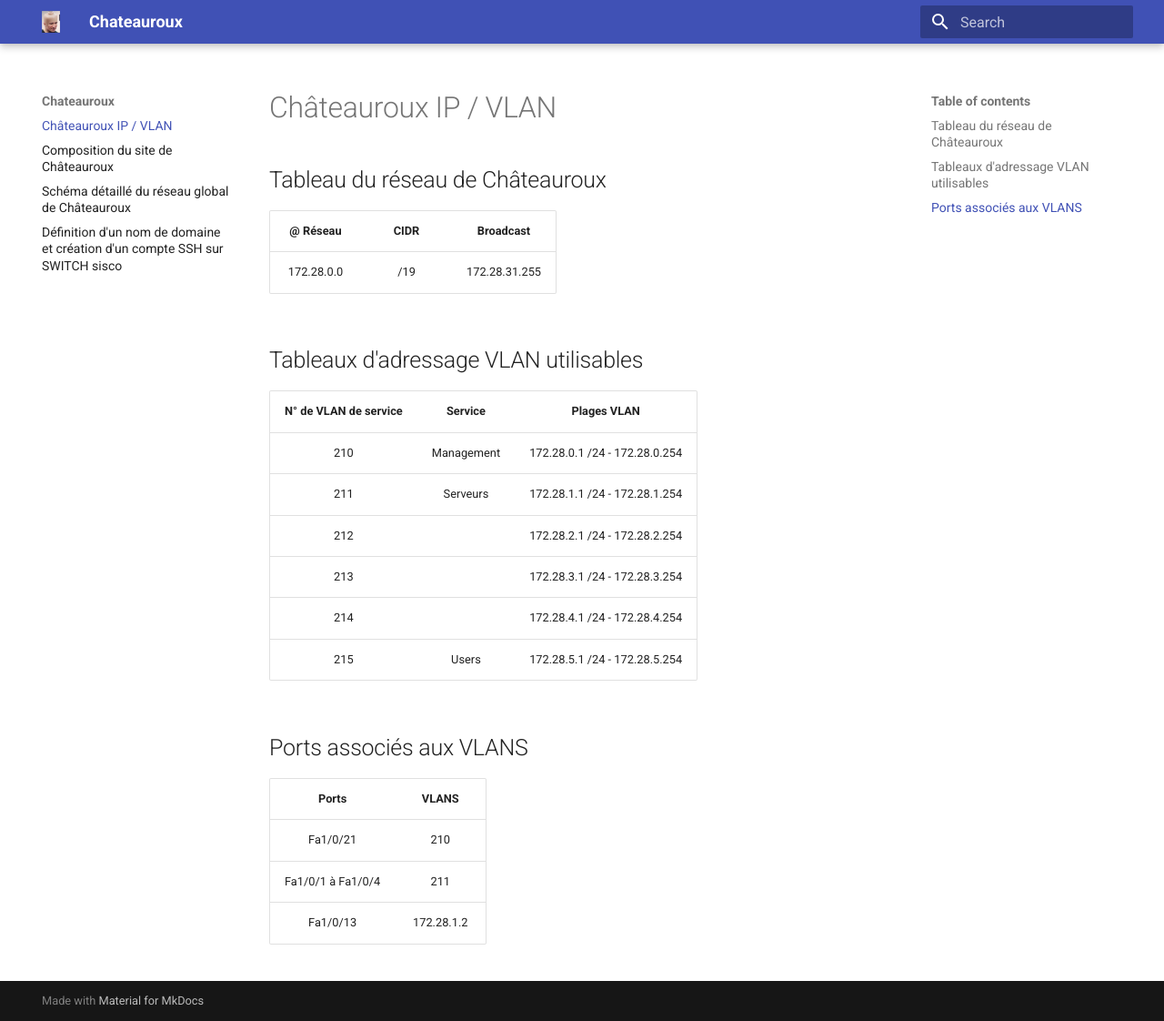
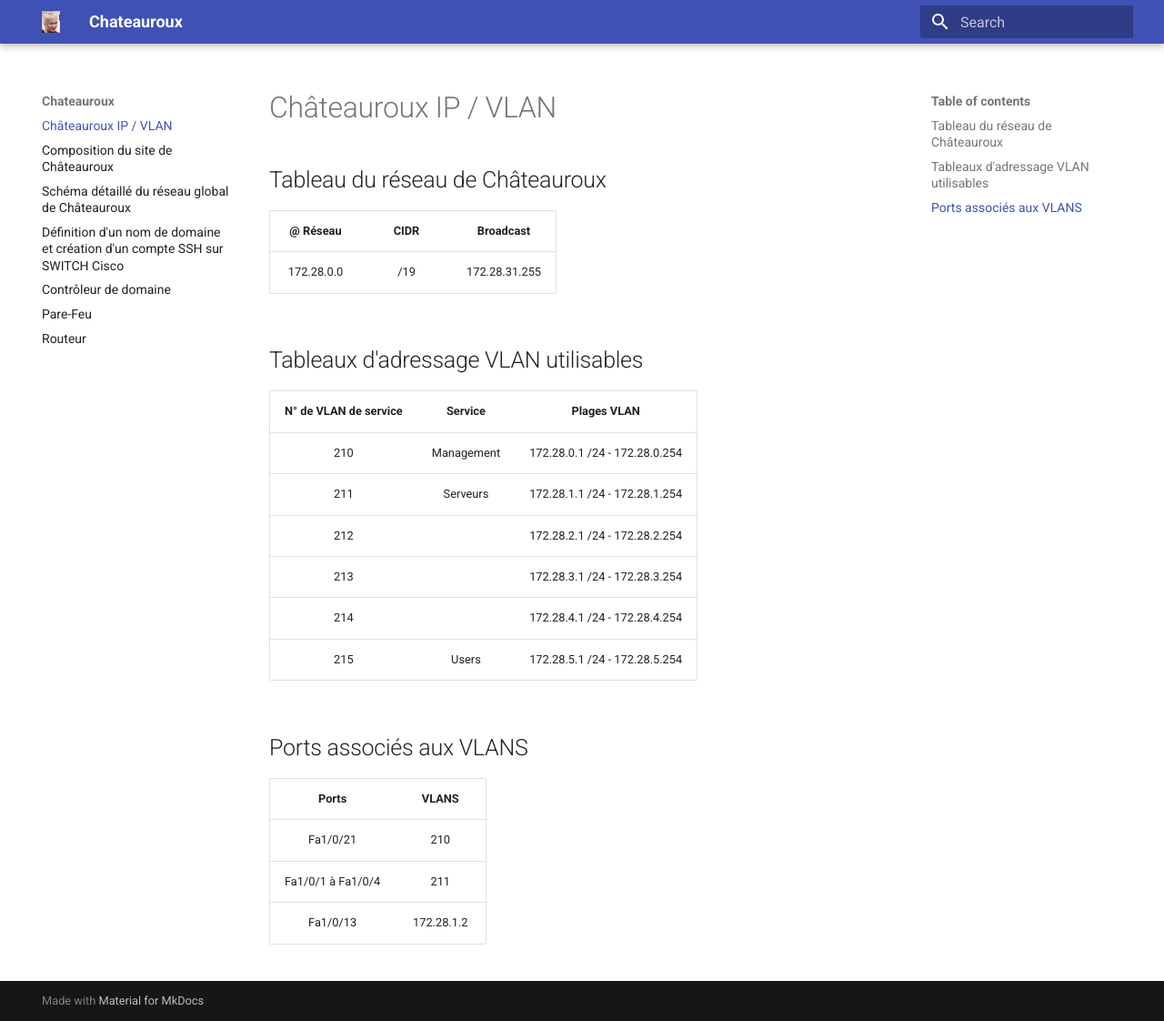
Before and after one commit to DevinFulbert/Chateauroux2024, an MkDocs documentation site: the page built from docs/index.md, in a window 1280 px wide and 1122 px high. Shown: the whole window at 91% size. Built offline with MkDocs 1.6.1 and Material for MkDocs 9.7.7, drawn with Linux system fonts in a browser that asks for light colours; some of the changed lines change nothing that is shown.

Commit message:
Add files via upload

```diff
--- a/mkdocs.yml
+++ b/mkdocs.yml
@@ -3,4 +3,11 @@ theme:
   name: material
   logo : F5xJkAnWYAAG7eY.png
 
-repo: DevinFulbert/Chateauroux2024
+nav :
+  - Châteauroux IP / VLAN : index.md
+  - Composition du site de Châteauroux : documentation.md
+  - Schéma détaillé du réseau global de Châteauroux : shemareseau.md
+  - Définition d'un nom de domaine et création d'un compte SSH sur SWITCH Cisco : ssh.md
+  - Contrôleur de domaine : ad.md
+  - Pare-Feu : parefeu.md
+  - Routeur : routeur.md
```
